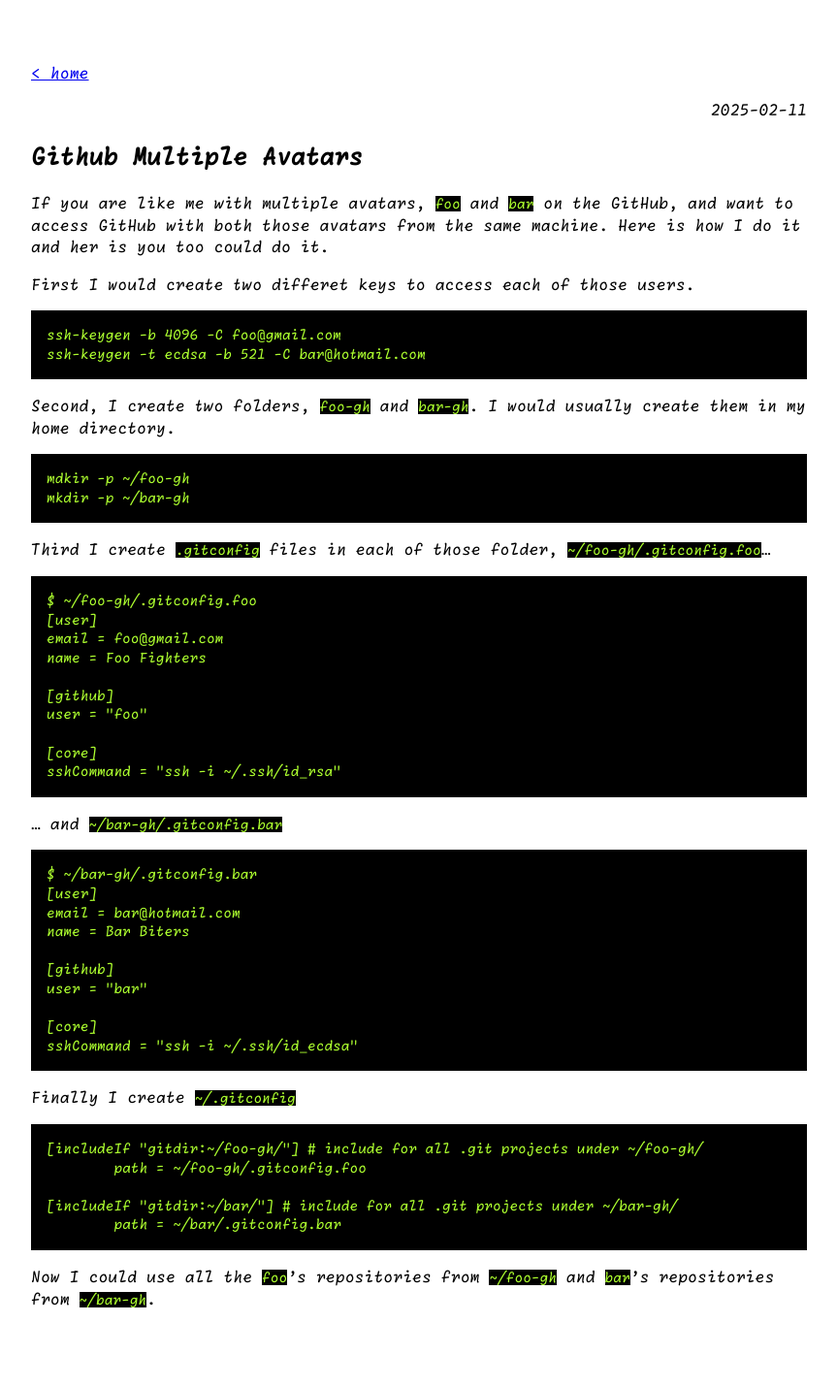
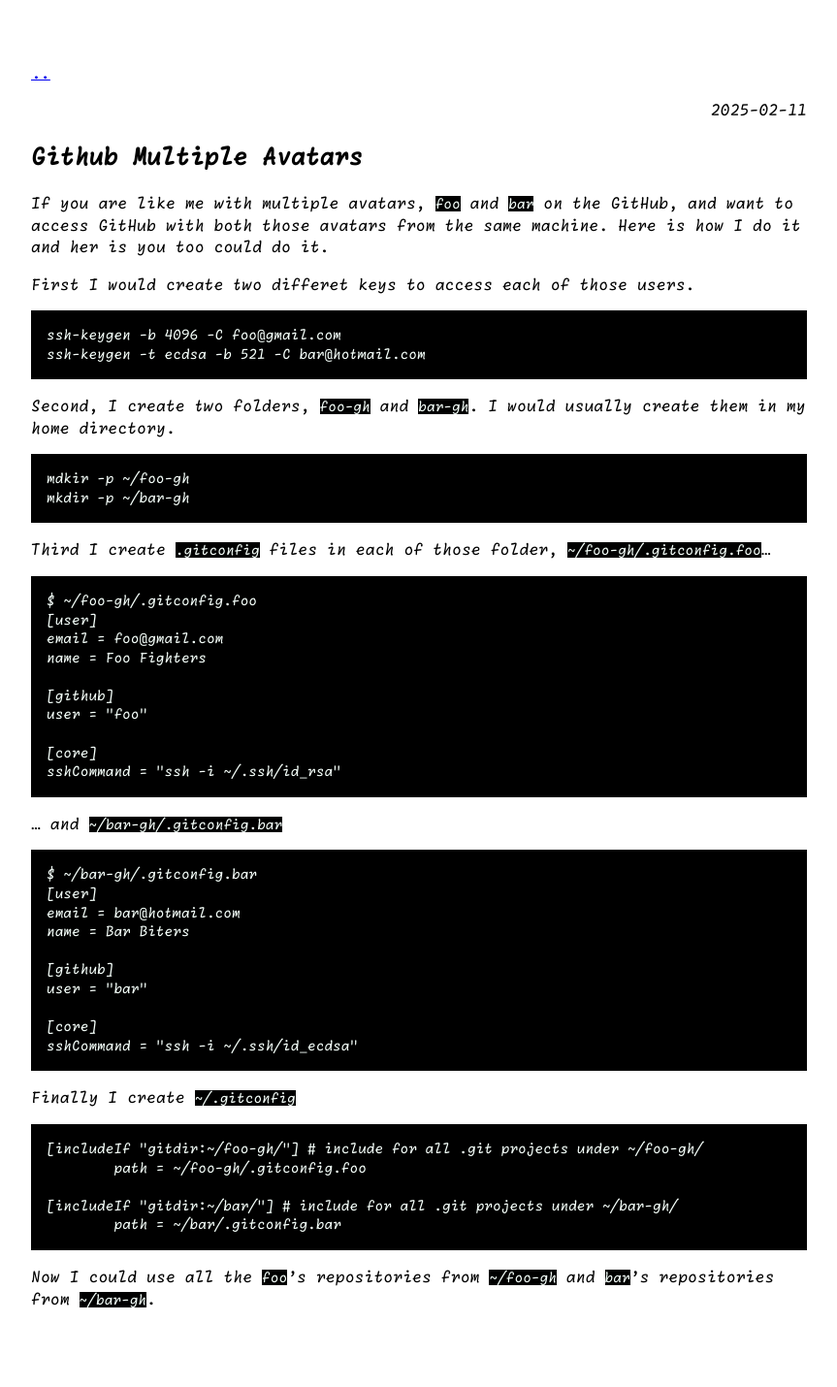
Before and after one commit to samof76/samof76.github.io, a Jekyll site: the page built from _posts/2025-02-11-github-multiple-avatars.md, in a window 1280 px wide. Shown: the whole page at 97% size, without its empty margins (208-1071 px from the left). Built offline with Jekyll 4.4.1, drawn with Linux system fonts in a browser that asks for light colours.

Commit message:
Add `..` to go back to home and change code color

```diff
--- a/_config.yml
+++ b/_config.yml
@@ -15,7 +15,7 @@
 
 theme_config:
   appearance: "auto" # can be "light", "dark" or "auto"
-  back_home_text: "< home" # customize text for homepage link in post layout
+  back_home_text: ".." # customize text for homepage link in post layout
   date_format: "%Y-%m-%d" # customize how date is formatted
   show_description: true # show blog description in home page
   lowercase_titles: true # show titles in lowercase in lists
--- a/assets/css/main.css
+++ b/assets/css/main.css
@@ -116,7 +116,7 @@
 }
 
 code {
-    color: greenyellow;
+    color: mintcream;
     background: black;
     font-family: "MonaspaceRadon", monospace;
     font-size: 14px;
```
